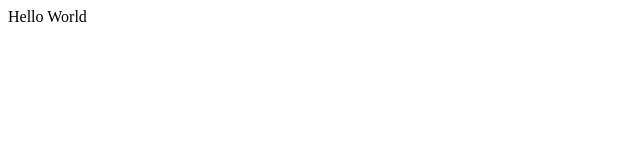
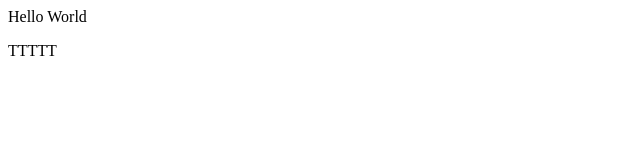
Before and after one commit to AsterG-04/sample-demo, a plain HTML site: page index.html in a window 1280 px wide. Shown: the full height of the page, 0-640 px from the left. Drawn offline with Linux system fonts and the light colour scheme.

Commit message:
Add new pargraph

```diff
--- a/index.html
+++ b/index.html
@@ -1 +1,2 @@
 <p>Hello World</p>
+<p>TTTTT</p>
```
